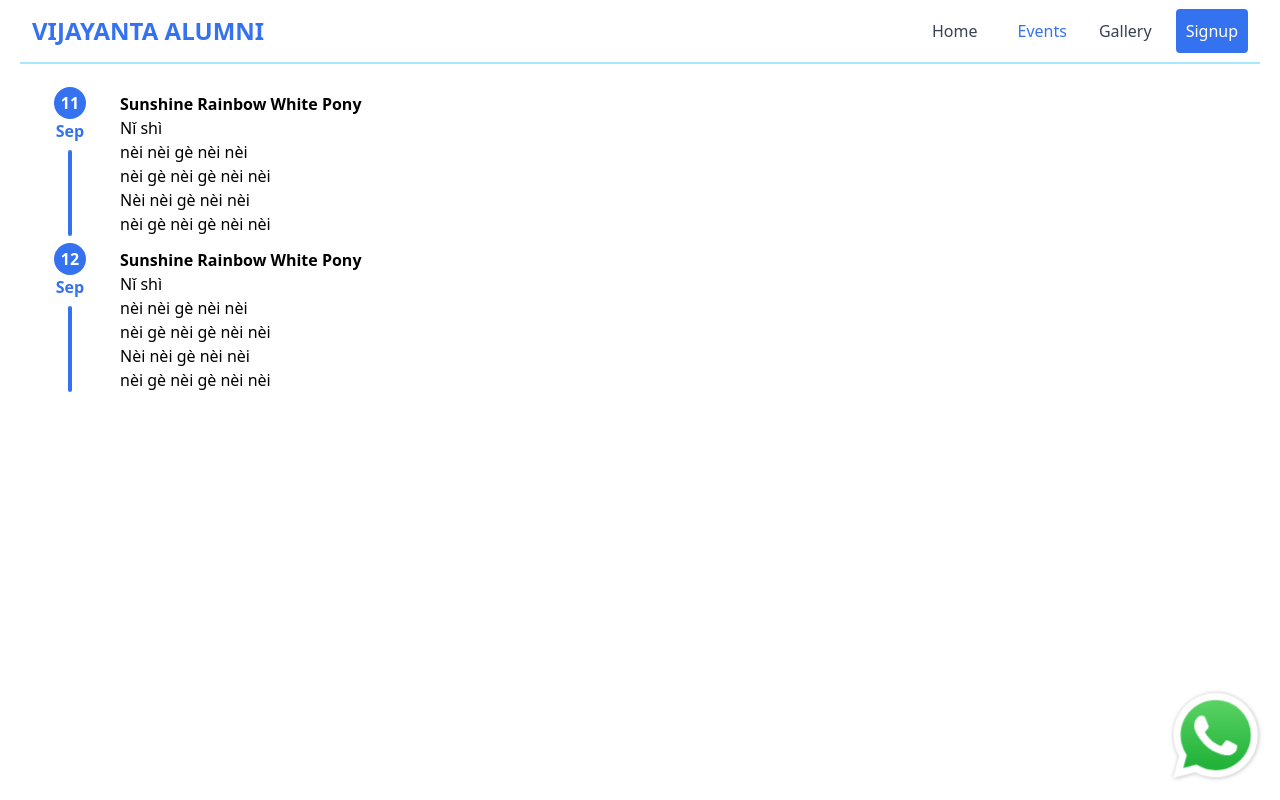
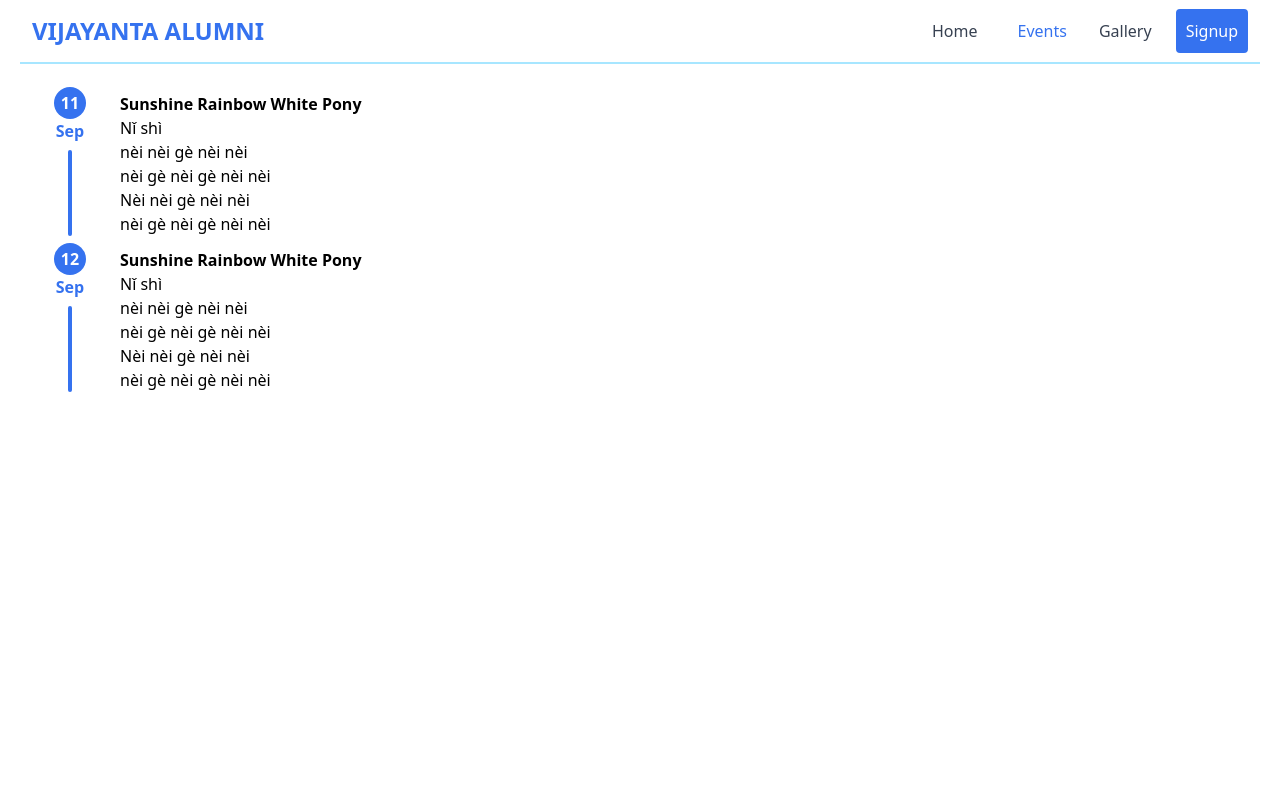
Before and after one commit to LalithAdithyanSuresh/VijayantaAlumni, a React (Vite) app: page /events in a window 1280 px wide. Built offline with nearby package versions, Linux system fonts and the light colour scheme.

Commit message:
Changed Visibility of whatsapp button

```diff
--- a/src/layouts/Basic.jsx
+++ b/src/layouts/Basic.jsx
@@ -1,14 +1,12 @@
 import React, { useState } from 'react';
 import Navbar from '../components/Navbar';
 import {Outlet} from 'react-router-dom';
-import JoinWhatsapp from '../components/Buttons/JoinWhatsapp.jsx';
 
 function Basic() {
     return (
         <>
             <Navbar />
             <Outlet />
-            <JoinWhatsapp link="youy"/>
         </>
      );
 }
--- a/src/pages/Homepage.jsx
+++ b/src/pages/Homepage.jsx
@@ -1,12 +1,14 @@
 import React from 'react'
 import Hero from "../components/Hero.jsx"
 import About from '../components/About.jsx'
+import JoinWhatsapp from '../components/Buttons/JoinWhatsapp.jsx';
 
 const Homepage = () => {
   return (
     <>
         <Hero />
         <About />
+        <JoinWhatsapp link1 = "https://www.youtube.com/watch?v=k85mRPqvMbE" link2="https://www.youtube.com/watch?v=astISOttCQ0" />
     </>
   )
 }
```
